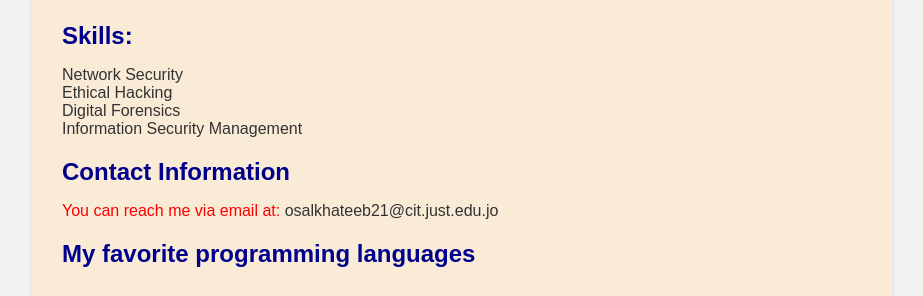
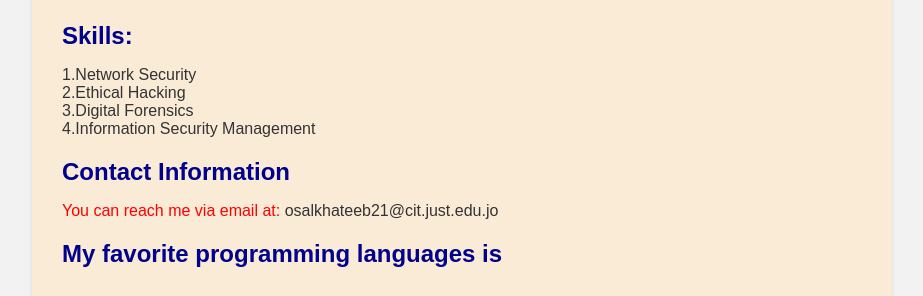
Before and after one commit to omran-cyber3232/omran-cyber3232.github.io, a plain HTML site: page index.html in a window 1280 px wide. Shown: the part 482-778 px from the top of the page, without its empty margins (178-1101 px from the left). Drawn offline with Linux system fonts and the light colour scheme.

Commit message:
Update index.html

```diff
--- a/index.html
+++ b/index.html
@@ -126,10 +126,10 @@
 
         <h2>Skills:</h2>
         <p>
-Network Security<br>
-Ethical Hacking<br>
-Digital Forensics<br>
-Information Security Management
+1.Network Security<br>
+2.Ethical Hacking<br>
+3.Digital Forensics<br>
+4.Information Security Management
         </p>
 
         <div class="contact-info">
@@ -141,7 +141,7 @@ Information Security Management
         </div>
 
         <!-- Circular list -->
-		 <h2>My favorite programming languages</h2>
+		 <h2>My favorite programming languages is</h2>
      <ul class="circular-list">
     <li><a href="https://www.python.org/" target="_blank">Python</a></li>
     <li><a href="https://www.java.com/" target="_blank">Java</a></li>
```
